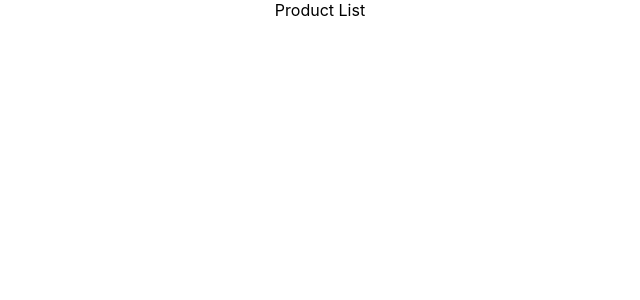
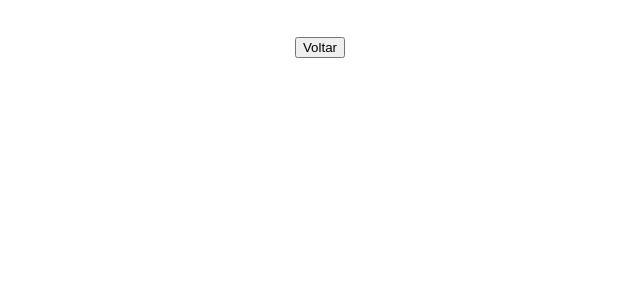
Before and after one commit to visantiago99/jamestip-challenge, a React (Create React App) app: page /ProductList in a window 1280 px wide. Shown: the top 300 px of the page, without its empty margins (320-960 px from the left). Built offline with nearby package versions, Linux system fonts and the light colour scheme.

Commit message:
fix context

```diff
--- a/src/pages/ProductsList.tsx
+++ b/src/pages/ProductsList.tsx
@@ -1,10 +1,28 @@
-import React from 'react';
+import React, { useContext } from 'react';
+import ProductsContext from '../context/ProductsContext';
 import { Link } from 'react-router-dom';
 
+
 export default function ProductsList() {
+  const { productList } = useContext(ProductsContext)
+
+
+
   return (
     <div>
-      Product List
+      <ul>
+        {productList.map((pdt) => <li>
+          <p>{pdt.productId}</p>
+          <p>{pdt.category}</p>
+          <p>{pdt.name}</p>
+          <p>{pdt.suplierName}</p>
+          <p>{pdt.price}</p>
+        </li>)}
+      </ul>
+      <br />
+      <Link to="/">
+        <button type="button">Voltar</button>
+      </Link>
     </div>
   )
 }
```
